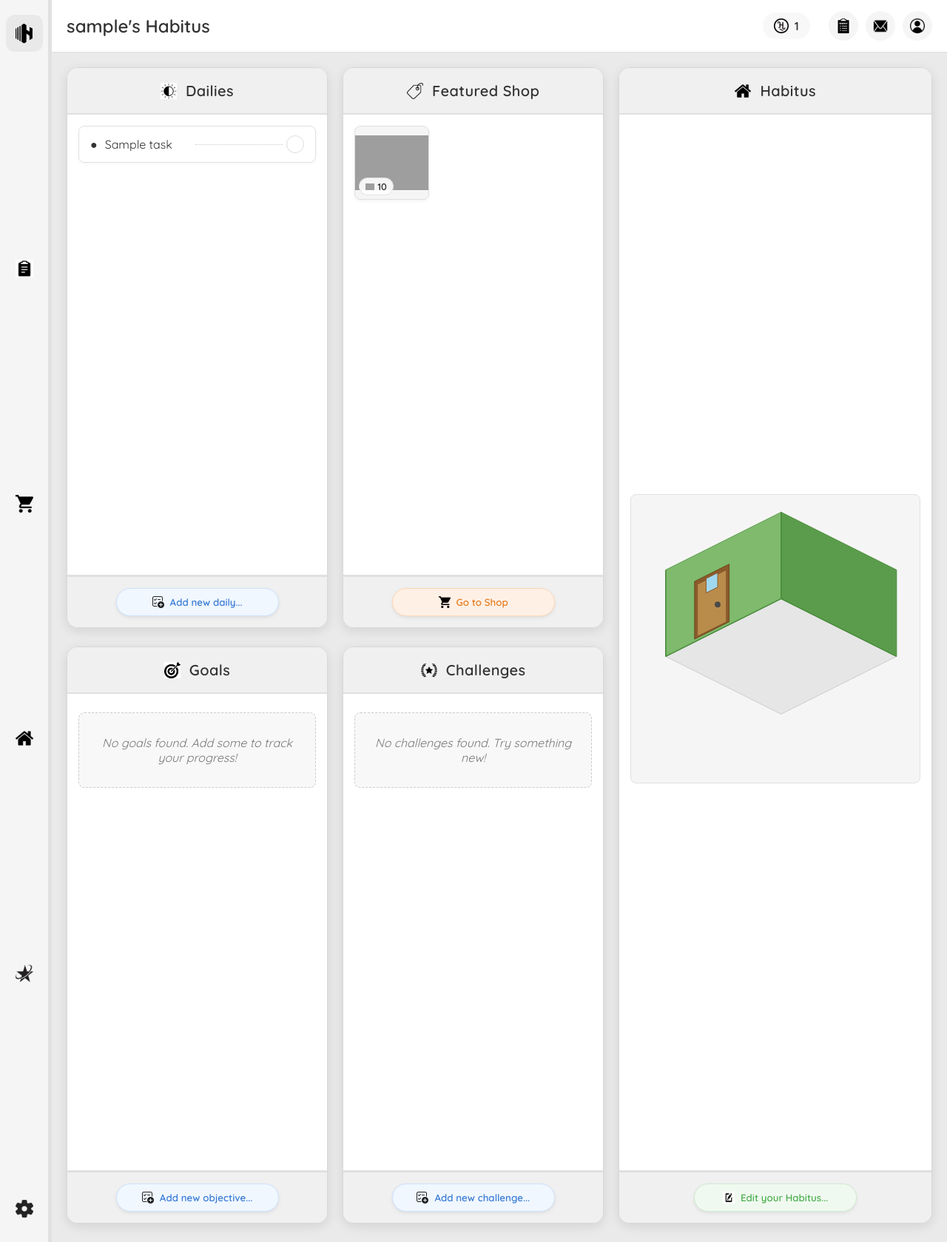
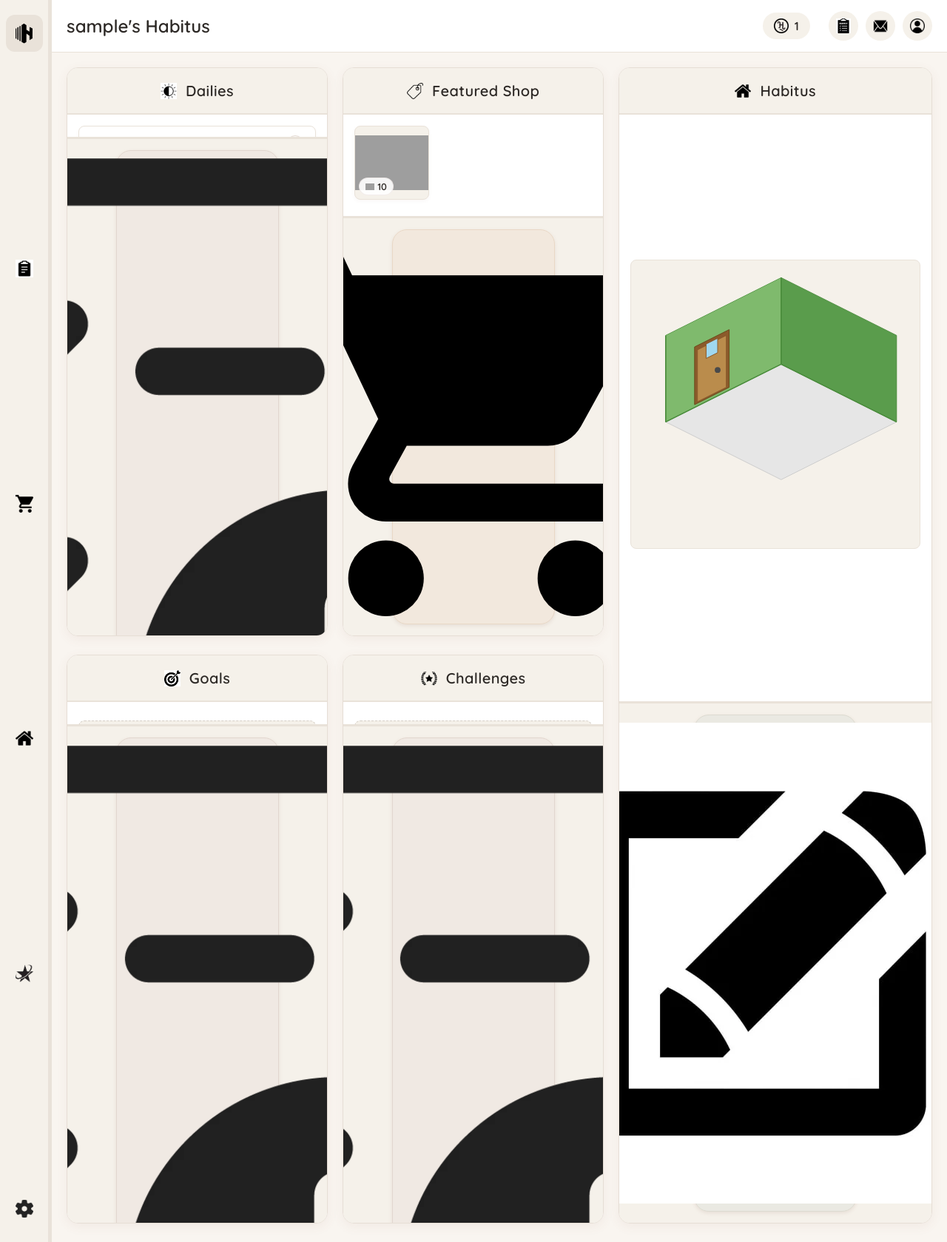
Before and after one commit to JorgeCsstro/Habitus, a PHP site: page /habitus_zone/pages/dashboard.php in a window 1280 px wide. Shown: the whole page at 74% size. Run offline with PHP 8.4, Linux system fonts and the light colour scheme; the visitor is signed in with stand-in values (Sample User, id 1); data comes from the database, SQL or seed files in the repository; tables that the repository leaves empty hold one stand-in row (values such as "Sample post"); data that the repository does not hold is empty; grey boxes are pictures that could not be loaded.

Commit message:
Habitus Warm page-semi

```diff
--- a/css/components/header.css
+++ b/css/components/header.css
@@ -5,7 +5,7 @@
     justify-content: space-between;
     align-items: center;
     padding: 15px 20px;
-    border-bottom: 1px solid #e0e0e0;
+    border-bottom: 1px solid #e9e2d9; /* Warmer border */
     background-color: #ffffff;
 }
 
@@ -32,7 +32,7 @@
 .habitus-name {
     font-size: 1.5rem;
     font-weight: 600;
-    color: #333;
+    color: #2d2926; /* Darker text */
     margin: 0;
     font-family: 'Quicksand', sans-serif;
 }
@@ -45,7 +45,7 @@
 .hcoin-balance {
     display: flex;
     align-items: center;
-    background-color: #f8f8f8;
+    background-color: #f5f1ea; /* Cream background */
     border-radius: 20px;
     padding: 8px 15px;
     margin-right: 15px;
@@ -59,7 +59,7 @@
 
 .hcoin-balance span {
     font-weight: 600;
-    color: #333;
+    color: #2d2926; /* Darker text */
 }
 
 /* Survey button */
--- a/css/components/sidebar.css
+++ b/css/components/sidebar.css
@@ -5,8 +5,8 @@
     flex-direction: column;
     width: 70px;
     height: 100%;
-    background-color: #f5f5f5;
-    border-right: 5px solid #e0e0e0;
+    background-color: #f5f1ea; /* Cream background */
+    border-right: 5px solid #e9e2d9; /* Warmer border */
     align-items: center;
     justify-content: space-between; /* Changed from space-evenly to space-between */
     padding: 20px 0; /* Added vertical padding to create space at top and bottom */
@@ -33,7 +33,7 @@
 }
 
 .menu-item:hover, .menu-item.active {
-    background-color: #e9e9e9;
+    background-color: #e9e2d9; /* Darker cream on hover/active */
 }
 
 .menu-item img {
--- a/css/main.css
+++ b/css/main.css
@@ -39,8 +39,8 @@ body {
     font-family: 'Poppins', 'Quicksand', -apple-system, BlinkMacSystemFont, 'Segoe UI', Roboto, Oxygen, Ubuntu, Cantarell, 'Open Sans', 'Helvetica Neue', sans-serif;
     margin: 0;
     padding: 0;
-    color: #333;
-    background-color: #f9f9f9;
+    color: #2d2926; /* Darker text color */
+    background-color: #f9f5f0; /* Light beige background */
     overflow-x: hidden;
 }
 
@@ -65,11 +65,11 @@ body {
 .panel {
     background-color: #ffffff;
     border-radius: 15px;
-    box-shadow: 0 4px 15px rgba(0, 0, 0, 0.1);
+    box-shadow: 0 4px 15px rgba(141, 91, 76, 0.07); /* Warm shadow color */
     display: flex;
     flex-direction: column;
     overflow: hidden;
-    border: 1px solid #d8d8d8;
+    border: 1px solid #e6ded5; /* Warmer border color */
     margin-bottom: 5px;
 }
 
@@ -78,8 +78,8 @@ body {
     align-items: center;
     justify-content: center;
     padding: 18px 15px;
-    border-bottom: 2px solid #e0e0e0;
-    background-color: #f0f0f0;
+    border-bottom: 2px solid #e9e2d9; /* Warmer border color */
+    background-color: #f5f1ea; /* Cream header background */
     text-align: center;
 }
 
@@ -93,7 +93,7 @@ body {
     margin: 0;
     font-size: 1.25rem;
     font-weight: 600;
-    color: #333;
+    color: #2d2926;
     font-family: 'Quicksand', 'Avenir Next', 'Segoe UI', sans-serif;
     letter-spacing: 0.02em;
 }
@@ -103,15 +103,15 @@ body {
     padding: 15px;
     overflow-y: auto;
     background-color: #ffffff;
-    border-bottom: 1px solid #e0e0e0;
+    border-bottom: 1px solid #e9e2d9; /* Warmer border color */
 }
 
 .panel-footer {
     padding: 15px;
-    border-top: 2px solid #e0e0e0;
+    border-top: 2px solid #e9e2d9; /* Warmer border color */
     display: flex;
     justify-content: center;
-    background-color: #f0f0f0;
+    background-color: #f5f1ea; /* Cream footer background */
 }
 
 /* Button styles */
@@ -124,7 +124,7 @@ body {
     font-weight: 600;
     cursor: pointer;
     transition: all 0.3s ease;
-    box-shadow: 0 2px 5px rgba(0, 0, 0, 0.08);
+    box-shadow: 0 2px 5px rgba(141, 91, 76, 0.12); /* Warm shadow */
     width: 100%;
     max-width: 220px;
     border: 1px solid;
@@ -132,47 +132,41 @@ body {
 }
 
 .add-new-button:hover, .go-to-shop-button:hover, .edit-habitus-button:hover {
-    box-shadow: 0 3px 8px rgba(0, 0, 0, 0.1);
+    box-shadow: 0 3px 8px rgba(141, 91, 76, 0.15); /* Warmer shadow on hover */
     transform: translateY(-1px);
 }
 
 .add-new-button {
-    background-color: #f0f7ff;
-    color: #3a7bd5;
-    border-color: #cde1ff;
+    background-color: #f0e9e3; /* Warmer background */
+    color: #8d5b4c; /* Brown text */
+    border-color: #e2d7cf; /* Warm border */
 }
 
 .add-new-button:hover {
-    background-color: #e1f0ff;
-    border-color: #a8c7f7;
+    background-color: #e8e1da; /* Slightly darker on hover */
+    border-color: #d6cbc2;
 }
 
 .go-to-shop-button {
-    background-color: #fff0e6;
-    color: #e67e22;
-    border-color: #ffd7b3;
+    background-color: #f2e8dd; /* Warm orangey background */
+    color: #b6754c; /* Orangey-brown text */
+    border-color: #e9d8c6; /* Warm border */
 }
 
 .go-to-shop-button:hover {
-    background-color: #ffe8d9;
-    border-color: #f7ba8c;
+    background-color: #eedfd0; /* Slightly darker on hover */
+    border-color: #e0ccb6;
 }
 
 .edit-habitus-button {
-    background-color: #f0f9f0;
-    color: #4CAF50;
-    border-color: #cfebd0;
+    background-color: #eae9e2; /* Light olive background */
+    color: #6a8d7f; /* Muted green */
+    border-color: #dddbd1; /* Olive border */
 }
 
 .edit-habitus-button:hover {
-    background-color: #e3f5e3;
-    border-color: #a5d6a7;
-}
-
-.add-new-button img, .go-to-shop-button img, .edit-habitus-button img {
-    width: 16px;
-    height: 16px;
-    margin-right: 8px;
+    background-color: #e2e1d9; /* Slightly darker on hover */
+    border-color: #d3d1c5;
 }
 
 /* Alerts */
@@ -184,27 +178,27 @@ body {
 }
 
 .alert-success {
-    background-color: #e8f5e9;
-    color: #2e7d32;
-    border: 1px solid #a5d6a7;
+    background-color: #e4ebe7; /* Muted green background */
+    color: #6a8d7f; /* Muted green text */
+    border: 1px solid #cfdad4; /* Muted green border */
 }
 
 .alert-error {
-    background-color: #ffebee;
-    color: #c62828;
-    border: 1px solid #ef5350;
+    background-color: #efe2e2; /* Muted red background */
+    color: #a15c5c; /* Muted red text */
+    border: 1px solid #e0d0d0; /* Muted red border */
 }
 
 /* Empty messages */
 .empty-message {
-    color: #777;
+    color: #6b6661; /* Warmer gray */
     text-align: center;
     font-style: italic;
     padding: 30px 20px;
-    background-color: #f8f8f8;
+    background-color: #f5f1ea; /* Cream background */
     border-radius: 8px;
     margin: 10px 0;
-    border: 1px dashed #ccc;
+    border: 1px dashed #d6cfc7; /* Warm dashed border */
     font-family: 'Quicksand', sans-serif;
 }
 
@@ -213,8 +207,8 @@ body {
     position: fixed;
     top: 20px;
     right: 20px;
-    background-color: rgba(255, 255, 255, 0.95);
-    box-shadow: 0 3px 10px rgba(0, 0, 0, 0.1);
+    background-color: rgba(255, 253, 249, 0.95); /* Warm white with transparency */
+    box-shadow: 0 3px 10px rgba(141, 91, 76, 0.15); /* Warm shadow */
     border-radius: 10px;
     padding: 15px 20px;
     display: flex;
@@ -223,6 +217,7 @@ body {
     opacity: 0;
     transition: all 0.5s ease;
     z-index: 1000;
+    border-left: 3px solid #b6754c; /* Orangey-brown accent */
 }
 
 .hcoin-notification.show {
@@ -238,16 +233,16 @@ body {
 
 .hcoin-notification span {
     font-weight: 600;
-    color: #333;
+    color: #2d2926;
 }
 
 /* General link styling */
 a {
     text-decoration: none;
-    color: #4285f4;
+    color: #8d5b4c; /* Primary brown */
     transition: color 0.3s;
 }
 
 a:hover {
-    color: #3367d6;
+    color: #b6754c; /* Accent orange-brown */
 }
--- a/css/pages/dashboard.css
+++ b/css/pages/dashboard.css
@@ -9,7 +9,7 @@
     grid-gap: 20px;
     padding: 20px;
     overflow-y: auto;
-    background-color: #eaeaea; /* Darker background for more contrast */
+    background-color: #f9f5f0; /* Light beige background */
 }
 
 /* Panel Placements */
@@ -55,24 +55,24 @@
     background-color: #ffffff;
     margin-bottom: 10px;
     transition: all 0.2s;
-    border: 1px solid #e0e0e0;
-    box-shadow: 0 2px 5px rgba(0, 0, 0, 0.03);
+    border: 1px solid #e9e2d9; /* Warm border */
+    box-shadow: 0 2px 5px rgba(141, 91, 76, 0.03);
 }
 
 .daily-item:hover, .goal-item:hover, .challenge-item:hover {
-    background-color: #f8f8f8;
-    border-color: #d0d0d0;
-    box-shadow: 0 3px 7px rgba(0, 0, 0, 0.05);
+    background-color: #fbf8f5; /* Very light beige on hover */
+    border-color: #ded6cc; /* Darker warm border */
+    box-shadow: 0 3px 7px rgba(141, 91, 76, 0.05);
 }
 
 .daily-item.completed, .goal-item.completed, .challenge-item.completed {
-    background-color: #f0f9f0;
-    border: 1px solid #c8e6c9;
+    background-color: #f0f5f3; /* Very light muted green */
+    border: 1px solid #dae5e0; /* Light muted green border */
 }
 
 .daily-bullet, .goal-bullet, .challenge-bullet {
     margin-right: 10px;
-    color: #333;
+    color: #2d2926; /* Darker text */
 }
 
 .daily-title, .goal-title, .challenge-title {
@@ -80,18 +80,18 @@
     white-space: nowrap;
     overflow: hidden;
     text-overflow: ellipsis;
-    color: #333;
+    color: #2d2926; /* Darker text */
 }
 
 .daily-dots, .goal-dots, .challenge-dots {
     flex: 1;
-    border-bottom: 1px dotted #ccc;
+    border-bottom: 1px dotted #d6cfc7; /* Dotted warm border */
     margin: 0 5px;
 }
 
 .daily-time {
     margin-right: 10px;
-    color: #888;
+    color: #8d8580; /* Warm gray */
     font-size: 0.85rem;
 }
 
@@ -99,7 +99,7 @@
     width: 24px;
     height: 24px;
     border-radius: 50%;
-    border: 1px solid #ddd;
+    border: 1px solid #e2d7cf; /* Warm border */
     background-color: white;
     display: flex;
     justify-content: center;
@@ -141,9 +141,9 @@
     aspect-ratio: 1/1;
     border-radius: 8px;
     overflow: hidden;
-    background-color: #f5f5f5;
-    border: 1px solid #e0e0e0;
-    box-shadow: 0 2px 5px rgba(0, 0, 0, 0.05);
+    background-color: #f5f1ea; /* Cream background */
+    border: 1px solid #e9e2d9; /* Warm border */
+    box-shadow: 0 2px 5px rgba(141, 91, 76, 0.05);
 }
 
 .shop-item img {
@@ -161,7 +161,7 @@
     padding: 3px 8px;
     display: flex;
     align-items: center;
-    border: 1px solid rgba(0, 0, 0, 0.1);
+    border: 1px solid rgba(141, 91, 76, 0.1); /* Warm border */
 }
 
 .item-price img {
@@ -173,7 +173,7 @@
 .item-price span {
     font-size: 0.8rem;
     font-weight: 600;
-    color: #333;
+    color: #2d2926; /* Darker text */
     font-family: 'Quicksand', sans-serif;
 }
 
@@ -181,11 +181,11 @@
 .habitus-preview {
     width: calc(100% - 10px);
     aspect-ratio: 1/1;
-    background-color: #f5f5f5;
+    background-color: #f5f1ea; /* Cream background */
     border-radius: 8px;
     overflow: hidden;
     margin: 5px auto 15px;
-    border: 1px solid #e0e0e0;
+    border: 1px solid #e9e2d9; /* Warm border */
 }
 
 .habitus-preview img {
--- a/index.php
+++ b/index.php
@@ -2,7 +2,6 @@
 
 // index.php
 
-// Include necessary files
 require_once 'php/include/config.php';
 
 // If user is already logged in, redirect to dashboard.php
@@ -30,7 +29,7 @@ if (isset($_SESSION['user_id'])) {
         <!-- Top navigation -->
         <nav class="landing-nav">
             <div class="logo">
-                <img src="images/logo/habitus-logo.svg" alt="Habitus Zone Logo">
+                <img src="images/logo/logo.svg" alt="Habitus Zone Logo">
                 <span>Habitus Zone</span>
             </div>
             <div class="nav-buttons">
@@ -263,7 +262,7 @@ if (isset($_SESSION['user_id'])) {
         <!-- Footer -->
         <footer class="landing-footer">
             <div class="footer-logo">
-                <img src="images/logo/habitus-logo-small.svg" alt="Habitus Zone">
+                <img src="images/logo/logo.svg" alt="Habitus Zone">
                 <span>Habitus Zone</span>
             </div>
 
```
Also changed, not shown: other parts of css/components/header.css (+30 -29 lines), other parts of css/pages/dashboard.css (+16 -16 lines), css/pages/tasks.css (+92 -92 lines).
